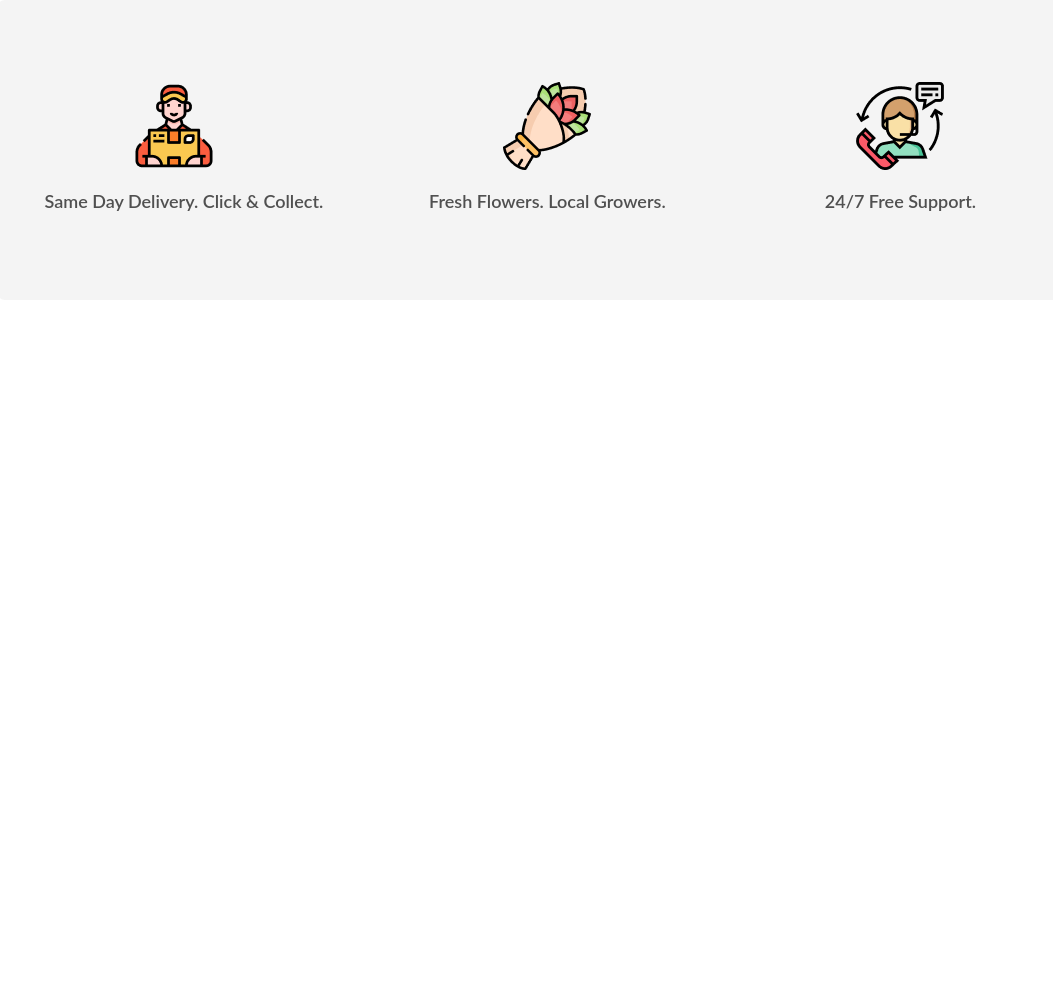
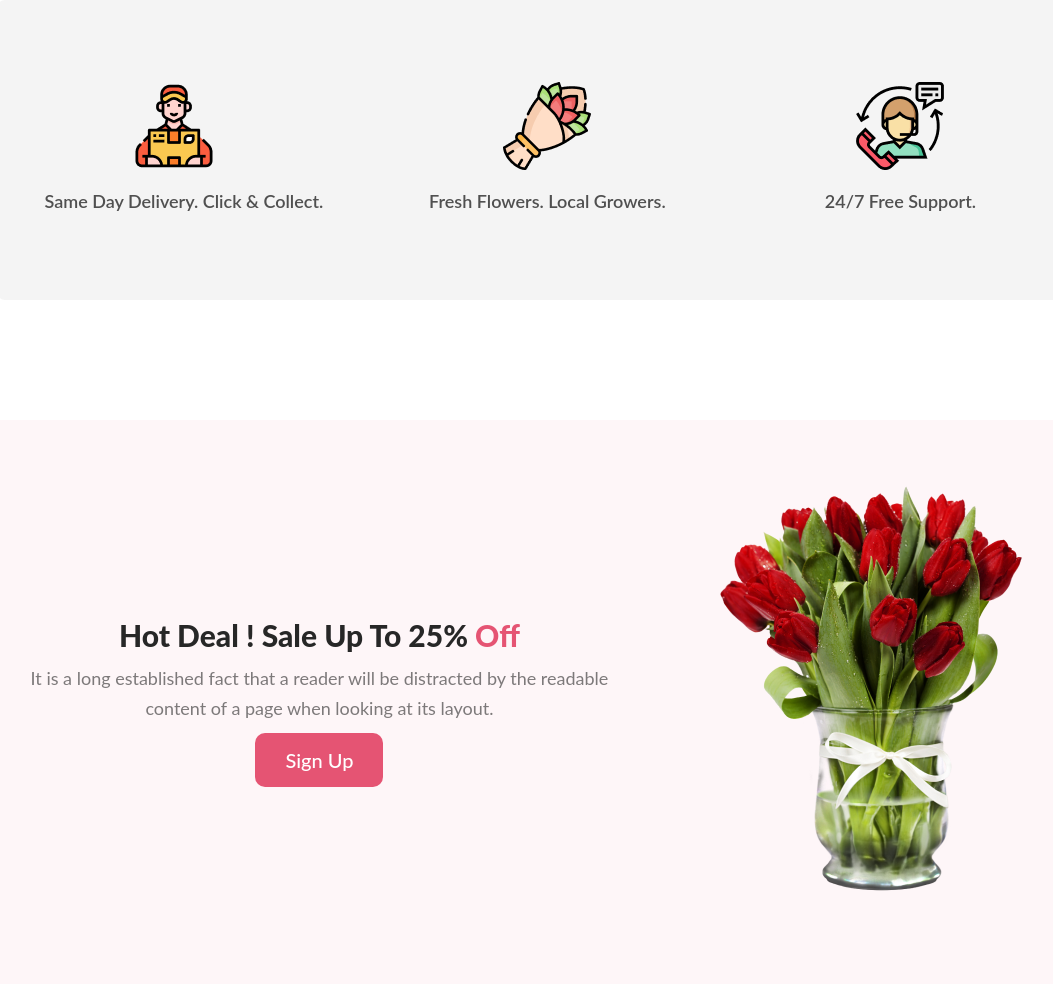
Before and after one commit to NafizUddin/first-assignment-repo, a plain HTML site: page index.html in a window 1280 px wide. Shown: the part 1529-2513 px from the top of the page, without its empty margins (103-1156 px from the left). Before the commit the page ends 1829 px from the top, so only its background shows below. Drawn offline with Linux system fonts and the light colour scheme.

Commit message:
hot deal added

```diff
--- a/index.html
+++ b/index.html
@@ -57,6 +57,20 @@
                 </figure>
             </div>
         </div>
+
+        <!-- Hot Deal Section -->
+        <div class="hot-deal">
+            <div class="hot-deal-container">
+                <div class="hot-deal-text">
+                    <h2 class="hot-title">Hot Deal ! Sale Up To 25% <span id="hot-red">Off</span></h2>
+                    <p class="hot-description">It is a long established fact that a reader will be distracted by the readable <br> content of a page when looking at its layout.</p>
+                    <button class="hot-button">Sign Up</button>
+                </div>
+                <div class="hot-deal-img">
+                    <img src="Flower Asset/pngwing 8.png" alt="">
+                </div>
+            </div>
+        </div>
     </main>
     <footer></footer>
 </body>
--- a/styles/styles.css
+++ b/styles/styles.css
@@ -41,7 +41,7 @@
     font-family: Lato;
     font-size: 20px;
     font-weight: 500;
-    background-color: rgb(233, 90, 90);
+    background-color: #E55473;
     border: none;
     padding: 15px 30px;
     border-radius: 10px;
@@ -49,7 +49,7 @@
 
 .head-photo {
     height: 577px;
-    padding: 40px;
+    padding: 40px 60px 40px 40px;
 }
 
 .head-img {
@@ -155,8 +155,66 @@
     line-height: 35px;
 }
 
-.second-featured-img{
+.second-featured-img {
     padding-left: 85px;
     padding-right: 85px;
     margin-bottom: 10px;
 }
+
+/* Hot deal styles */
+
+.hot-deal {
+    border-radius: 8px;
+    background: rgba(229, 84, 115, 0.05);
+    margin-top: 120px;
+}
+
+.hot-deal-container {
+    display: flex;
+    justify-content: space-around;
+    align-items: center;
+}
+
+.hot-deal-text {
+    padding-left: 30px;
+    text-align: center;
+}
+
+.hot-title {
+    color: #272727;
+    font-family: Lato;
+    font-size: 30px;
+    font-weight: 800;
+    margin-bottom: 10px;
+}
+
+#hot-red {
+    color: #E55473;
+}
+
+.hot-description {
+    color: rgba(39, 39, 39, 0.60);
+    font-family: Lato;
+    font-size: 18px;
+    font-weight: 400;
+    line-height: 30px;
+    margin-bottom: 10px;
+}
+
+.hot-button {
+    color: #FFF;
+    font-family: Lato;
+    font-size: 20px;
+    font-weight: 500;
+    background-color: #E55473;
+    border: none;
+    padding: 15px 30px;
+    border-radius: 10px;
+}
+
+.hot-deal-img {
+    padding-top: 60px;
+    padding-bottom: 80px;
+    padding-right: 40px;
+    margin-left: -100px;
+}
```
